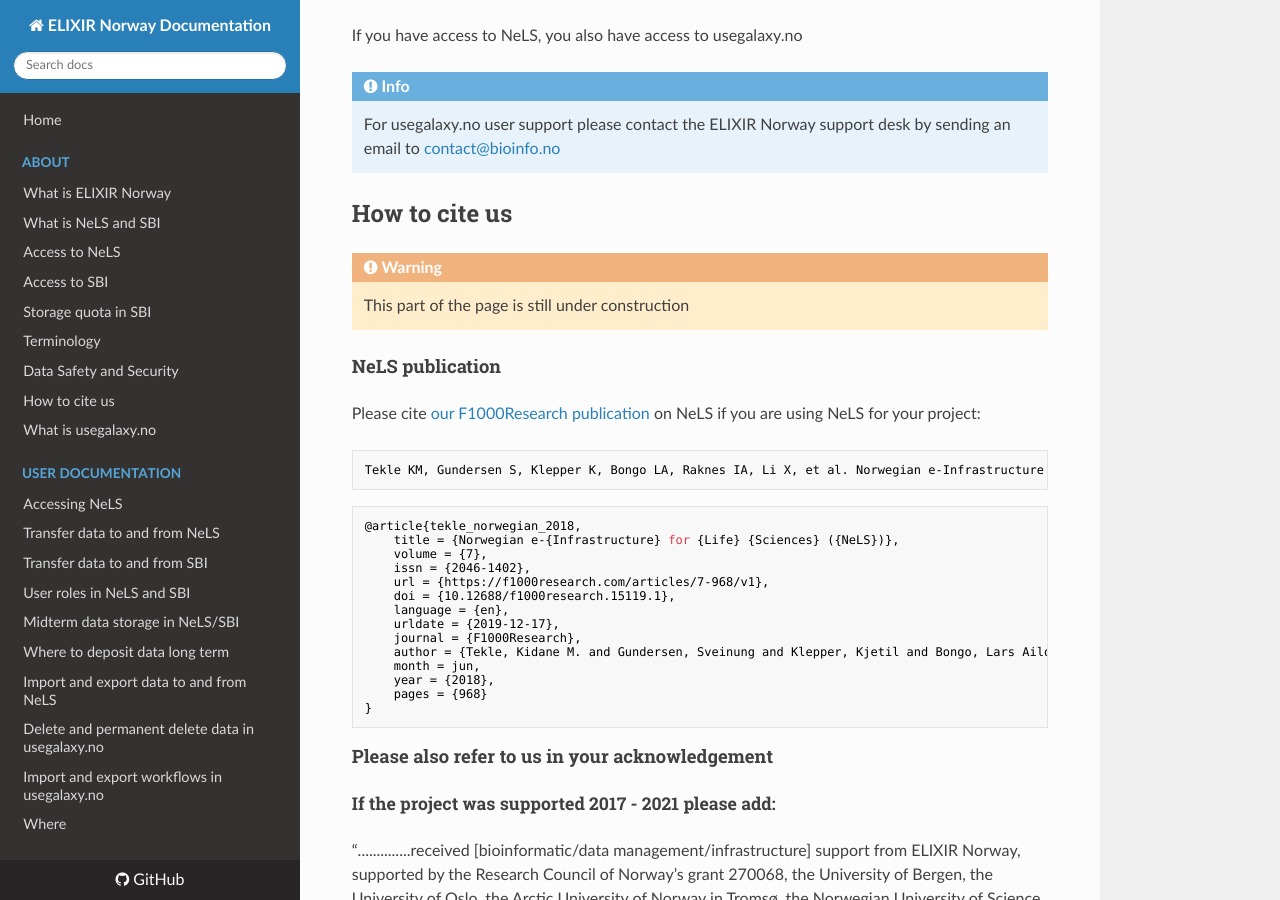
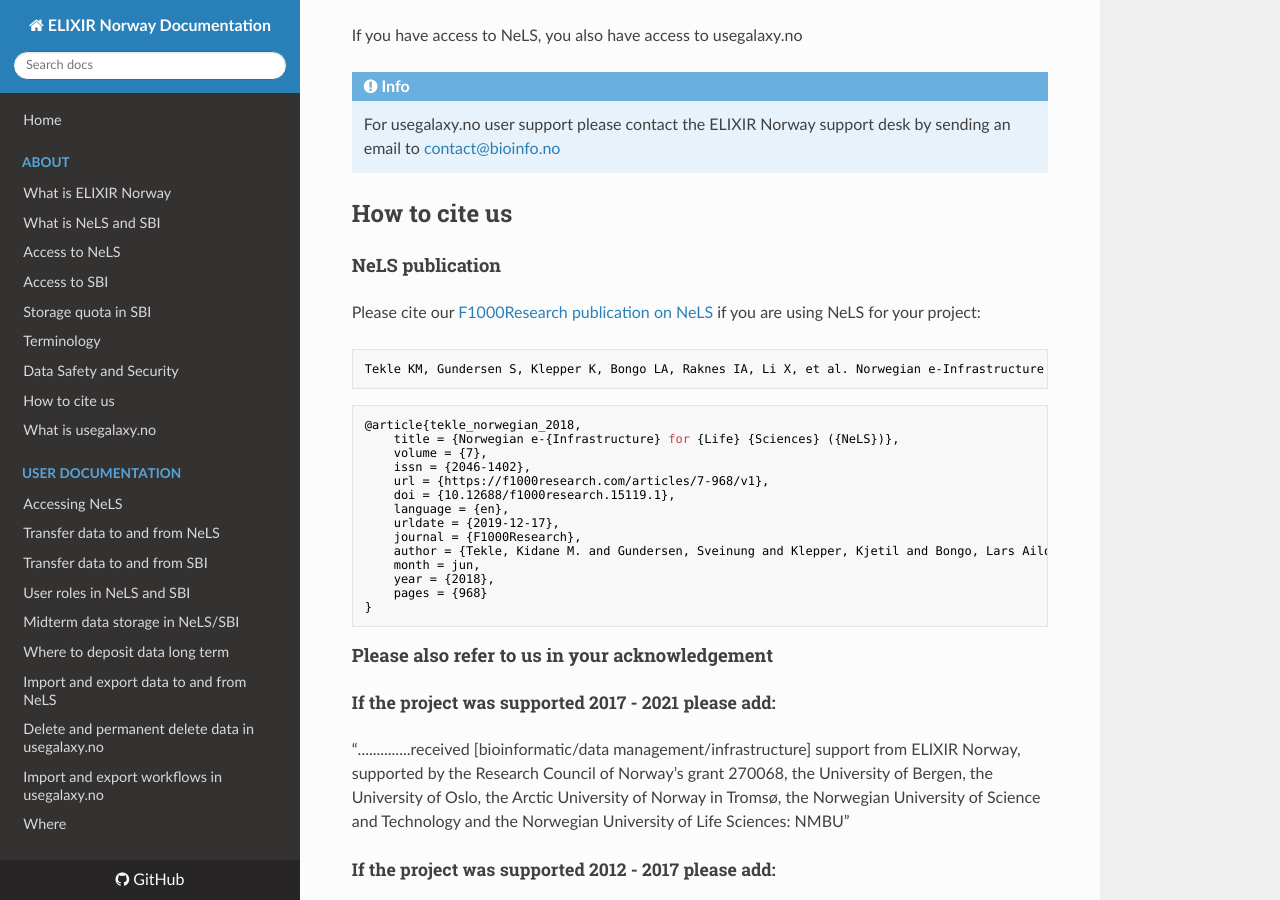
Before and after one commit to elixir-no-nels/nels-docs, an MkDocs documentation site: the page built from docs/about.md, in a window 1280 px wide and 900 px high, scrolled down 4416 px. Built offline with MkDocs 1.6.1, drawn with Linux system fonts in a browser that asks for light colours; nearby versions of some CDN libraries.

Commit message:
minor change on citation

```diff
--- a/docs/about.md
+++ b/docs/about.md
@@ -116,13 +116,9 @@
 
 ## How to cite us
 
-!!! warning
-
-	This part of the page is still under construction
-
 #### NeLS publication
 
-Please cite [our F1000Research publication](https://doi.org/10.12688/f1000research.15119.1) on NeLS if you are using NeLS for your project:
+Please cite our [F1000Research publication on NeLS](https://doi.org/10.12688/f1000research.15119.1)  if you are using NeLS for your project:
 
 
 
```
